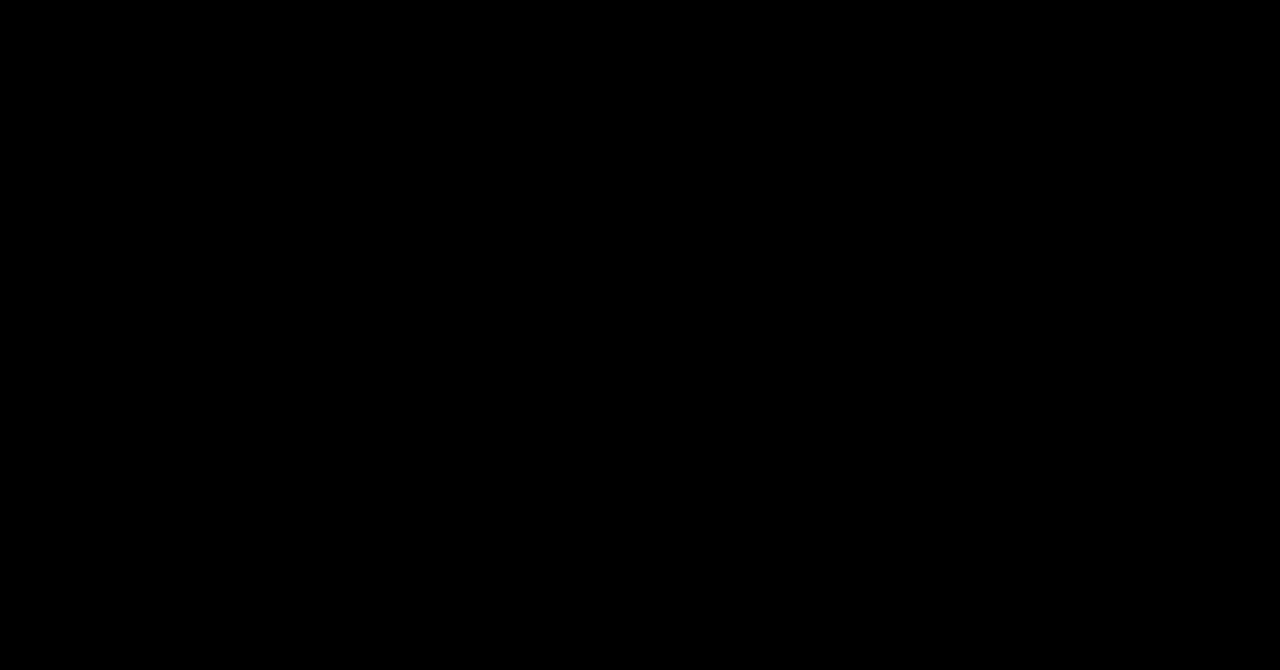
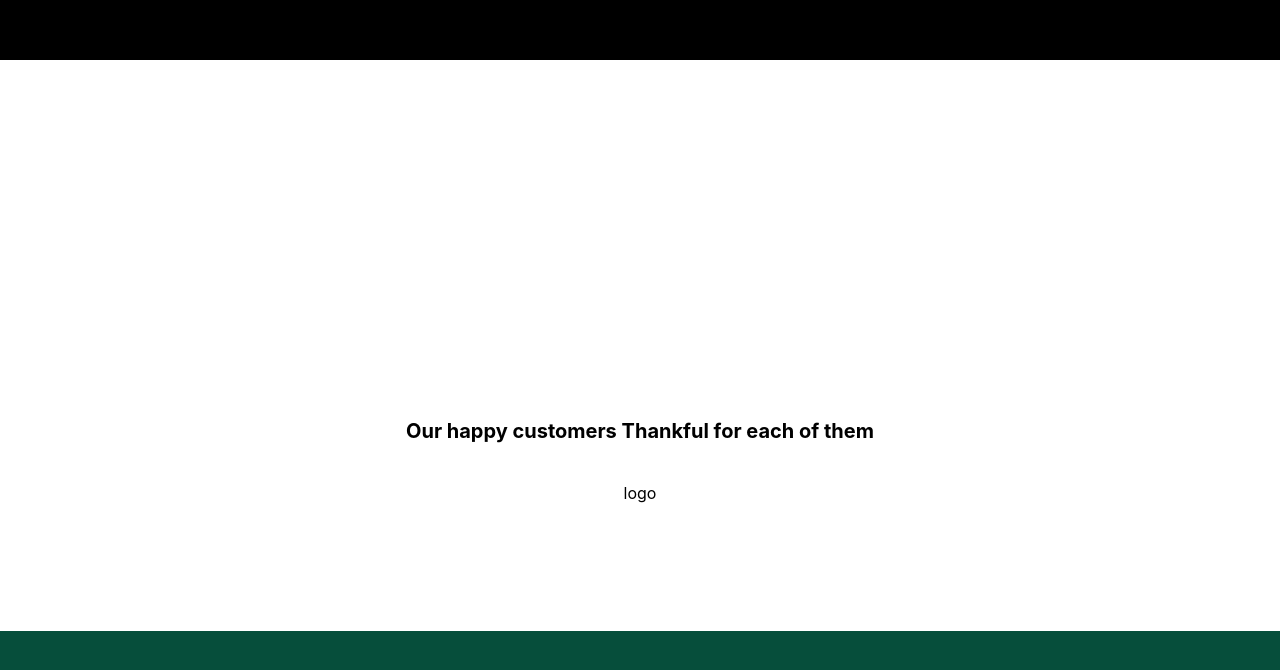
Before and after one commit to dagrv/kenton_agency, a Next.js app: page / in a window 1280 px wide. Shown: the part 6275-6945 px from the top of the page. Before the commit the page ends 6335 px from the top, so only its background shows below. Built offline with nearby package versions, Linux system fonts and the light colour scheme.

Commit message:
Starting Logo Slider

```diff
--- a/components/tile.tsx
+++ b/components/tile.tsx
@@ -68,7 +68,7 @@ export const Tile: React.FC<Props> = ({ page, renderContent }) => {
 
     return (
         <div ref={refContainer} className="absolute top-0 w-full"
-            style={{ pointerEvents: progress >= 0 || progress >= 1 ? 'none' : undefined, opacity }}>
+            style={{ pointerEvents: progress <= 0 || progress >= 1 ? 'none' : undefined, opacity }}>
             {renderContent({ progress })}
         </div>
     )
--- /dev/null
+++ b/components/trustedby.tsx
@@ -0,0 +1,26 @@
+import React from "react"
+
+const TrustedBy: React.FC = () =>
+    <section className="bg-white min-h-screen text-black flex flex-col justify-center gap-16 md:gap-32">
+        <div className="flex-1"></div>
+        <div className="flex flex-col justify-center items-center">
+            <h3 className="text-xl mb-10 font-bold text-center">
+                <span className="whitespace-nowrap">Our happy customers</span>{' '}
+                <span className="whitespace-nowrap">Thankful for each of them</span>
+            </h3>
+
+            <div>logo</div>
+
+            <div className="flex flex-col justify-center items-center">
+                <div className="container mx-auto lg:max-w-[70%] lg:px-10">
+                    <div className=""></div>
+                </div>
+            </div>
+        </div>
+
+        <div className="flex-1 bg-emerald-900">
+
+        </div>
+    </section>
+
+export default TrustedBy
--- a/pages/_app.tsx
+++ b/pages/_app.tsx
@@ -1,12 +1,15 @@
 import '../styles/globals.css'
 import type { AppProps } from 'next/app'
 import ScrollObserver from '../utils/scroll-observer'
+import SizeObserver from '../utils/size-observer'
 
 function MyApp({ Component, pageProps }: AppProps) {
 	return (
-		<ScrollObserver>
-			<Component {...pageProps} />
-		</ScrollObserver>
+		<SizeObserver>
+			<ScrollObserver>
+				<Component {...pageProps} />
+			</ScrollObserver>
+		</SizeObserver>
 	)
 }
 
--- a/pages/index.tsx
+++ b/pages/index.tsx
@@ -5,6 +5,7 @@ import Masthead from '../components/masthead'
 import AboutUs from '../components/aboutus'
 import Skills from '../components/skills'
 import Works from '../components/works'
+import TrustedBy from '../components/trustedby'
 
 const Home: NextPage = () => {
 	return (
@@ -19,6 +20,7 @@ const Home: NextPage = () => {
 			<AboutUs />
 			<Skills />
 			<Works />
+			<TrustedBy />
 		</div>
 	)
 }
--- /dev/null
+++ b/utils/size-observer.tsx
@@ -0,0 +1,30 @@
+import React, { useCallback, useEffect, useState } from "react"
+
+interface ScrollValue {
+    innerWidth: number
+}
+
+export const SizeContext = React.createContext<ScrollValue>({
+    innerWidth: 0
+})
+
+const SizeObserver: React.FC = ({ children }) => {
+    const [innerWidth, setInnerWidth] = useState(0)
+    const handleResize = useCallback(() => {
+        setInnerWidth(window.innerWidth)
+    }, [])
+
+    useEffect(() => {
+        handleResize()
+        window.addEventListener('resize', handleResize, { passive: true })
+        return() => window.removeEventListener('resize', handleResize)
+    }, [handleResize])
+
+    return (
+        <SizeContext.Provider value={{innerWidth}}>
+            {children}
+        </SizeContext.Provider>
+    )
+}
+
+export default SizeObserver
```
